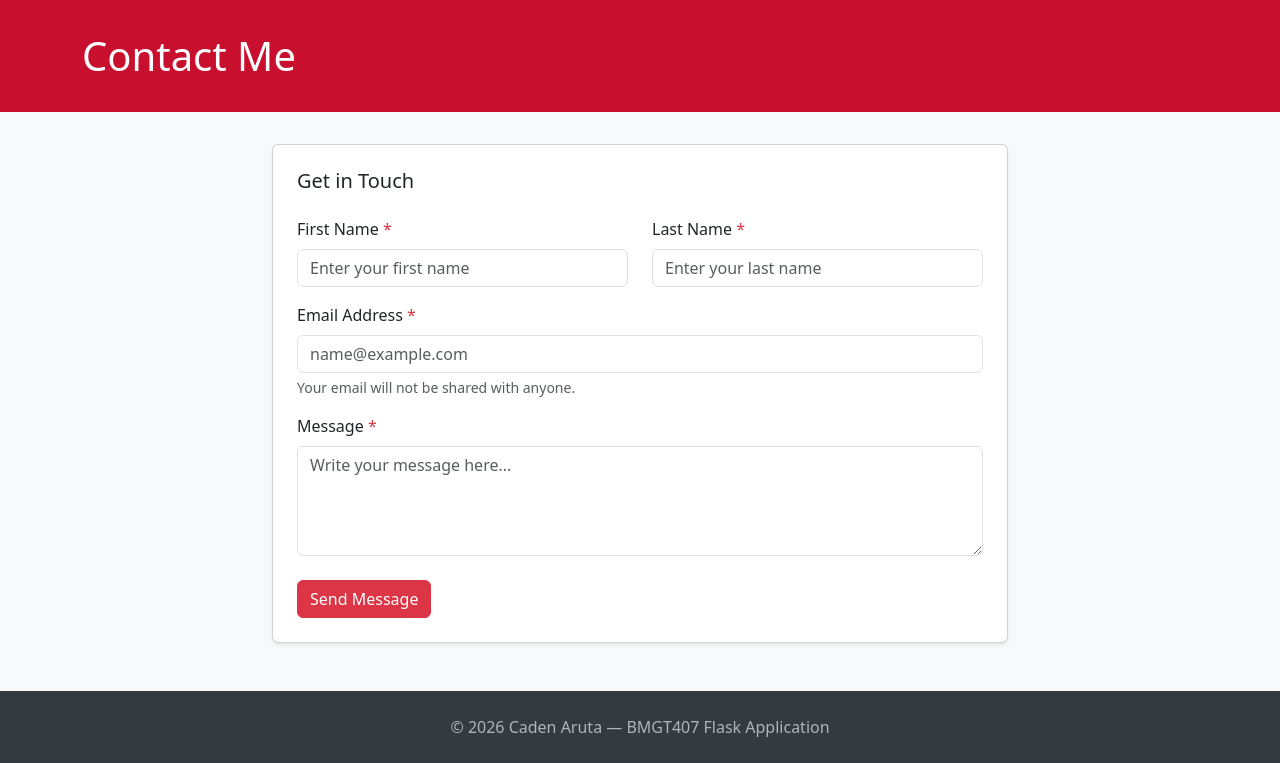
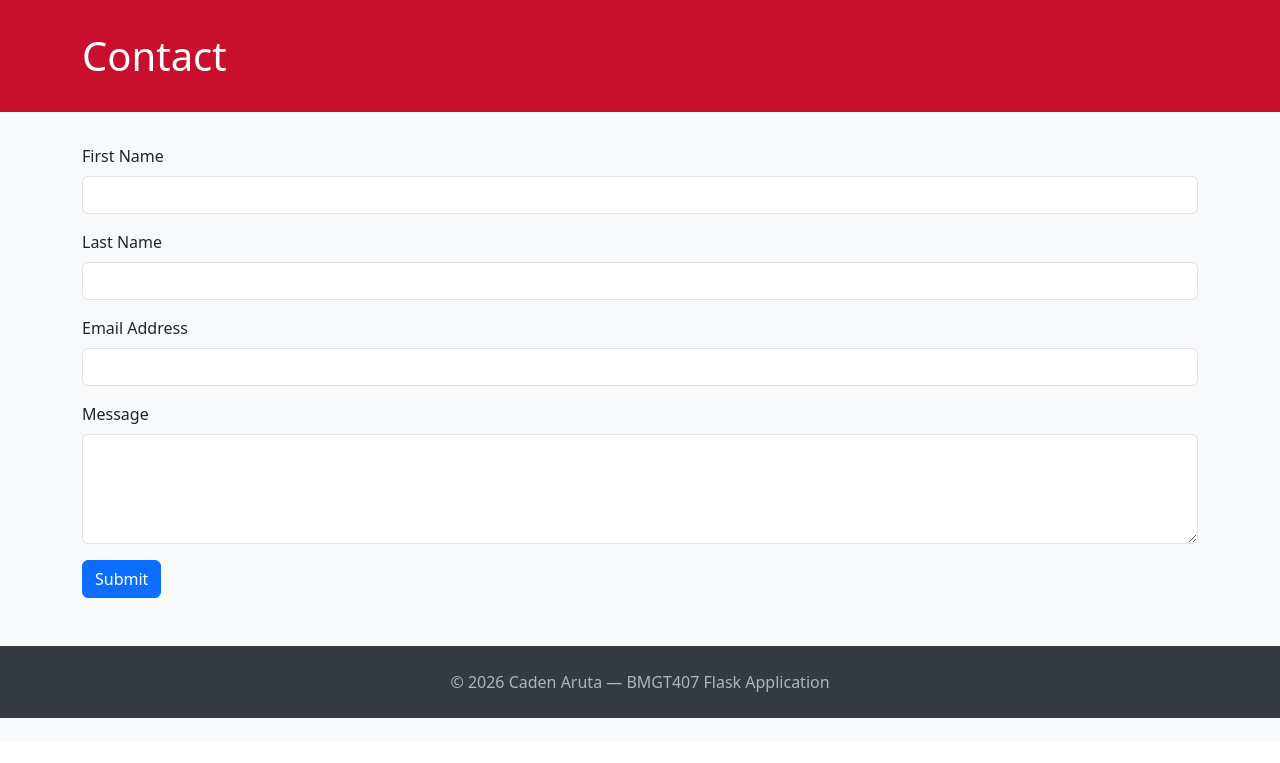
Before and after one commit to caruta10/helloWorld, a Flask app: page /contact in a window 1280 px wide. Shown: the part 59-822 px from the top of the page. After the commit the page ends 777 px from the top, so only its background shows below. Run offline with Flask 3, Linux system fonts and the light colour scheme.

Commit message:
Made other changes to contact and favorite course html

```diff
--- a/templates/contact.html
+++ b/templates/contact.html
@@ -2,78 +2,34 @@
 
 {% block title %}Contact{% endblock %}
 
-{% block header %}Contact Me{% endblock %}
+{% block header %}Contact{% endblock %}
 
 {% block content %}
-<div class="row justify-content-center">
-    <div class="col-md-8">
-
     {% if submitted %}
-        <!-- Thank You / Confirmation View -->
-        <div class="alert alert-success mb-4" role="alert">
-            <h4 class="alert-heading">Thank you, {{ first_name }}!</h4>
-            <p>Your message has been received. Here is what you submitted:</p>
-        </div>
-        <div class="card shadow-sm">
-            <div class="card-body">
-                <table class="table table-bordered mb-0">
-                    <tbody>
-                        <tr>
-                            <th scope="row" class="w-25">First Name</th>
-                            <td>{{ first_name }}</td>
-                        </tr>
-                        <tr>
-                            <th scope="row">Last Name</th>
-                            <td>{{ last_name }}</td>
-                        </tr>
-                        <tr>
-                            <th scope="row">Email Address</th>
-                            <td>{{ email }}</td>
-                        </tr>
-                        <tr>
-                            <th scope="row">Message</th>
-                            <td>{{ message }}</td>
-                        </tr>
-                    </tbody>
-                </table>
-            </div>
-        </div>
-        <div class="mt-3">
-            <a href="/contact" class="btn btn-outline-danger">Submit Another Response</a>
-        </div>
-
+        <p>Thank you, {{ first_name }}! Here is what you submitted:</p>
+        <p>First Name: {{ first_name }}</p>
+        <p>Last Name: {{ last_name }}</p>
+        <p>Email Address: {{ email }}</p>
+        <p>Message: {{ message }}</p>
     {% else %}
-        <!-- Contact Form -->
-        <div class="card shadow-sm">
-            <div class="card-body p-4">
-                <h5 class="card-title mb-4">Get in Touch</h5>
         <form method="POST" action="/contact">
-                    <div class="row mb-3">
-                        <div class="col-md-6">
-                            <label for="first_name" class="form-label">First Name <span class="text-danger">*</span></label>
-                            <input type="text" class="form-control" id="first_name" name="first_name" placeholder="Enter your first name" required>
-                        </div>
-                        <div class="col-md-6">
-                            <label for="last_name" class="form-label">Last Name <span class="text-danger">*</span></label>
-                            <input type="text" class="form-control" id="last_name" name="last_name" placeholder="Enter your last name" required>
-                        </div>
+            <div class="mb-3">
+                <label for="first_name" class="form-label">First Name</label>
+                <input type="text" class="form-control" id="first_name" name="first_name" required>
             </div>
             <div class="mb-3">
-                        <label for="email" class="form-label">Email Address <span class="text-danger">*</span></label>
-                        <input type="email" class="form-control" id="email" name="email" placeholder="name@example.com" required>
-                        <div class="form-text">Your email will not be shared with anyone.</div>
+                <label for="last_name" class="form-label">Last Name</label>
+                <input type="text" class="form-control" id="last_name" name="last_name" required>
             </div>
-                    <div class="mb-4">
-                        <label for="message" class="form-label">Message <span class="text-danger">*</span></label>
-                        <textarea class="form-control" id="message" name="message" rows="4" placeholder="Write your message here..." required></textarea>
+            <div class="mb-3">
+                <label for="email" class="form-label">Email Address</label>
+                <input type="email" class="form-control" id="email" name="email" required>
             </div>
-                    <button type="submit" class="btn btn-danger">Send Message</button>
+            <div class="mb-3">
+                <label for="message" class="form-label">Message</label>
+                <textarea class="form-control" id="message" name="message" rows="4" required></textarea>
+            </div>
+            <button type="submit" class="btn btn-primary">Submit</button>
         </form>
-            </div>
-        </div>
-
     {% endif %}
-
-    </div>
-</div>
 {% endblock %}
```
Also changed, not shown: templates/favorite-course.html (+5 -29 lines). Lines whose indentation alone changed are shown as unchanged.
